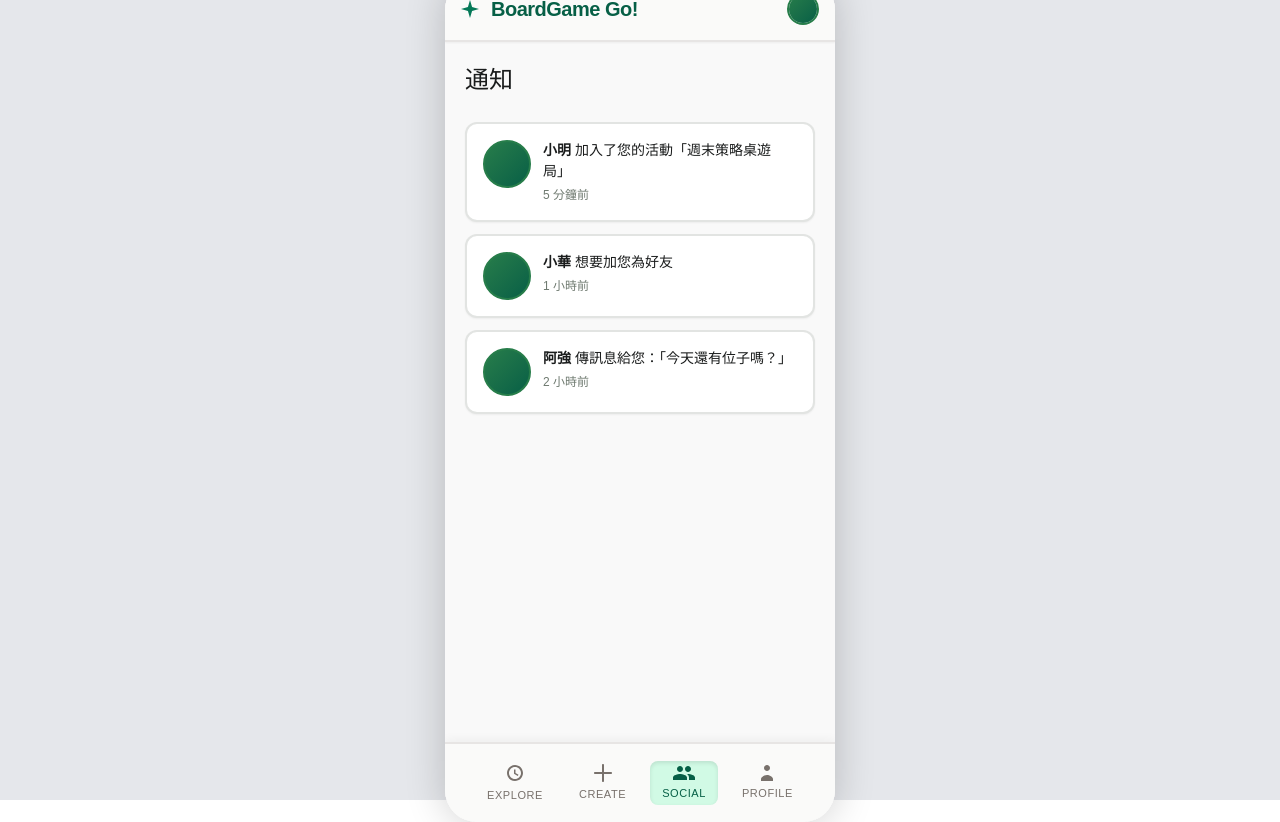
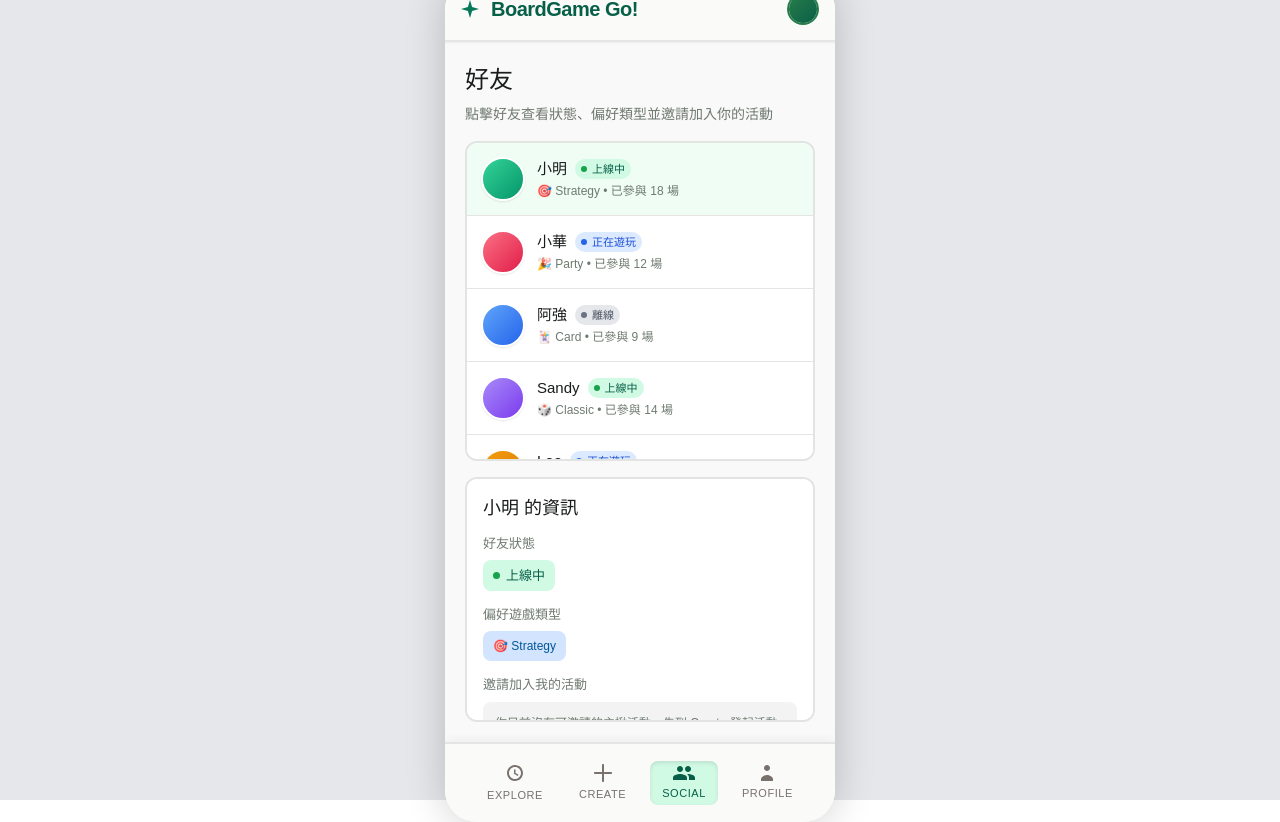
Before and after one commit to arth0us/boardgame_go, a React (Vite) app: page /social in a window 1280 px wide. Built offline with nearby package versions, Linux system fonts and the light colour scheme.

Commit message:
feat: add social page with friend status and event invitation functionality

```diff
--- a/src/app/components/SocialPage.tsx
+++ b/src/app/components/SocialPage.tsx
@@ -1,46 +1,196 @@
+import { useState } from 'react';
 import { PageLayout } from './PageLayout';
+import { GAME_CATEGORIES } from '../constants/gameCategories';
+import { useEvents } from '../contexts/EventsContext';
+
+type FriendStatus = 'online' | 'offline' | 'playing';
+
+interface Friend {
+  id: number;
+  name: string;
+  status: FriendStatus;
+  categoryIds: string[];
+  joinedCount: number;
+  avatarFrom: string;
+  avatarTo: string;
+}
+
+const FRIENDS: Friend[] = [
+  { id: 1, name: '小明', status: 'online', categoryIds: ['strategy'], joinedCount: 18, avatarFrom: '#34d399', avatarTo: '#059669' },
+  { id: 2, name: '小華', status: 'playing', categoryIds: ['party', 'classic'], joinedCount: 12, avatarFrom: '#fb7185', avatarTo: '#e11d48' },
+  { id: 3, name: '阿強', status: 'offline', categoryIds: ['card'], joinedCount: 9, avatarFrom: '#60a5fa', avatarTo: '#2563eb' },
+  { id: 4, name: 'Sandy', status: 'online', categoryIds: ['classic'], joinedCount: 14, avatarFrom: '#a78bfa', avatarTo: '#7c3aed' },
+  { id: 5, name: 'Leo', status: 'playing', categoryIds: ['strategy', 'card'], joinedCount: 21, avatarFrom: '#f59e0b', avatarTo: '#d97706' },
+  { id: 6, name: 'Mia', status: 'online', categoryIds: ['party'], joinedCount: 16, avatarFrom: '#f472b6', avatarTo: '#db2777' },
+  { id: 7, name: 'Eric', status: 'offline', categoryIds: ['classic', 'strategy'], joinedCount: 11, avatarFrom: '#22d3ee', avatarTo: '#0891b2' },
+  { id: 8, name: 'Nina', status: 'playing', categoryIds: ['card', 'party'], joinedCount: 13, avatarFrom: '#4ade80', avatarTo: '#16a34a' },
+];
+
+const STATUS_META: Record<FriendStatus, { label: string; bgColor: string; textColor: string; dotColor: string }> = {
+  online: { label: '上線中', bgColor: '#d1fae5', textColor: '#065f46', dotColor: '#16a34a' },
+  offline: { label: '離線', bgColor: '#e5e7eb', textColor: '#4b5563', dotColor: '#6b7280' },
+  playing: { label: '正在遊玩', bgColor: '#dbeafe', textColor: '#1d4ed8', dotColor: '#2563eb' },
+};
 
 export function SocialPage() {
-  const notifications = [
-    { id: 1, type: 'join', user: '小明', event: '週末策略桌遊局', time: '5 分鐘前' },
-    { id: 2, type: 'friend', user: '小華', time: '1 小時前' },
-    { id: 3, type: 'message', user: '阿強', message: '今天還有位子嗎？', time: '2 小時前' },
-  ];
+  const { events } = useEvents();
+  const [selectedFriendId, setSelectedFriendId] = useState<number>(FRIENDS[0]?.id ?? 1);
+  const [invitesByFriend, setInvitesByFriend] = useState<Record<number, number[]>>({});
+
+  const selectedFriend = FRIENDS.find((friend) => friend.id === selectedFriendId) ?? FRIENDS[0];
+  const myHostEvents = events.filter((event) => event.status === 'hosting');
+  const selectedStatusMeta = STATUS_META[selectedFriend.status];
+
+  const handleInvite = (friendId: number, eventId: number) => {
+    setInvitesByFriend((prev) => {
+      const invitedEvents = prev[friendId] ?? [];
+      if (invitedEvents.includes(eventId)) {
+        return prev;
+      }
+      return { ...prev, [friendId]: [...invitedEvents, eventId] };
+    });
+  };
 
   return (
     <PageLayout>
-      <div className="size-full overflow-y-auto bg-[#f9f9f9] p-[20px]">
-        <h1 className="font-['WenQuanYi_Zen_Hei:Medium',sans-serif] text-[24px] text-[#1a1c1c] mb-[24px]">
-          通知
-        </h1>
+      <div className="size-full overflow-hidden bg-[#f9f9f9] p-[20px]">
+        <div className="h-full flex flex-col gap-[16px]">
+          <div className="shrink-0">
+            <h1 className="font-['WenQuanYi_Zen_Hei:Medium',sans-serif] text-[24px] text-[#1a1c1c] mb-[6px]">
+              好友
+            </h1>
+            <p className="font-['WenQuanYi_Zen_Hei:Medium',sans-serif] text-[14px] text-[#6f7a70]">
+              點擊好友查看狀態、偏好類型並邀請加入你的活動
+            </p>
+          </div>
 
-        <div className="space-y-[12px]">
-          {notifications.map((notif) => (
-            <div
-              key={notif.id}
-              className="bg-white rounded-[12px] border-2 border-[rgba(111,122,112,0.2)] shadow-[0px_1px_2px_0px_rgba(0,0,0,0.05)] p-[16px]"
-            >
-              <div className="flex items-start gap-[12px]">
-                <div className="size-[48px] rounded-full border-2 border-[#277d4a] bg-gradient-to-br from-[#277d4a] to-[#065f46] shrink-0" />
-                <div className="flex-1">
-                  <div className="font-['WenQuanYi_Zen_Hei:Medium',sans-serif] text-[14px] text-[#1a1c1c] mb-[4px]">
-                    {notif.type === 'join' && (
-                      <><span className="font-bold">{notif.user}</span> 加入了您的活動「{notif.event}」</>
-                    )}
-                    {notif.type === 'friend' && (
-                      <><span className="font-bold">{notif.user}</span> 想要加您為好友</>
-                    )}
-                    {notif.type === 'message' && (
-                      <><span className="font-bold">{notif.user}</span> 傳訊息給您：「{notif.message}」</>
-                    )}
-                  </div>
-                  <div className="font-['WenQuanYi_Zen_Hei:Medium',sans-serif] text-[12px] text-[#6f7a70]">
-                    {notif.time}
-                  </div>
+          <div className="bg-white rounded-[12px] border-2 border-[rgba(111,122,112,0.2)] overflow-hidden h-[320px] shrink-0">
+            <div className="h-full overflow-y-auto">
+              {FRIENDS.map((friend) => {
+                const statusMeta = STATUS_META[friend.status];
+                const isSelected = friend.id === selectedFriendId;
+                const primaryCategory = GAME_CATEGORIES.find((cat) => cat.id === friend.categoryIds[0]);
+                return (
+                  <button
+                    key={friend.id}
+                    onClick={() => setSelectedFriendId(friend.id)}
+                    className={`w-full text-left p-[14px] border-b border-[#e7e5e4] last:border-b-0 ${
+                      isSelected ? 'bg-[#f0fdf4]' : 'bg-white'
+                    }`}
+                  >
+                    <div className="flex items-center gap-[12px]">
+                      <div
+                        className="size-[44px] rounded-full border-2 border-white shadow-[0px_1px_2px_0px_rgba(0,0,0,0.1)] shrink-0"
+                        style={{ backgroundImage: `linear-gradient(to bottom right, ${friend.avatarFrom}, ${friend.avatarTo})` }}
+                      />
+                      <div className="flex-1 min-w-0">
+                        <div className="flex items-center gap-[8px] mb-[2px]">
+                          <span className="font-['WenQuanYi_Zen_Hei:Medium',sans-serif] text-[15px] text-[#1a1c1c] truncate">
+                            {friend.name}
+                          </span>
+                          <span
+                            className="inline-flex items-center gap-[5px] px-[6px] py-[2px] rounded-[10px] font-['WenQuanYi_Zen_Hei:Medium',sans-serif] text-[11px]"
+                            style={{ backgroundColor: statusMeta.bgColor, color: statusMeta.textColor }}
+                          >
+                            <span className="size-[6px] rounded-full" style={{ backgroundColor: statusMeta.dotColor }} />
+                            {statusMeta.label}
+                          </span>
+                        </div>
+                        <div className="font-['WenQuanYi_Zen_Hei:Medium',sans-serif] text-[12px] text-[#6f7a70] truncate">
+                          {primaryCategory ? `${primaryCategory.icon} ${primaryCategory.name}` : '偏好未設定'} • 已參與 {friend.joinedCount} 場
+                        </div>
+                      </div>
+                    </div>
+                  </button>
+                );
+              })}
+            </div>
+          </div>
+
+          {selectedFriend && (
+            <div className="bg-white rounded-[12px] border-2 border-[rgba(111,122,112,0.2)] p-[16px] flex-1 min-h-0 overflow-y-auto">
+              <h2 className="font-['WenQuanYi_Zen_Hei:Medium',sans-serif] text-[18px] text-[#1a1c1c] mb-[12px]">
+                {selectedFriend.name} 的資訊
+              </h2>
+
+              <div className="mb-[14px]">
+                <div className="font-['WenQuanYi_Zen_Hei:Medium',sans-serif] text-[13px] text-[#6f7a70] mb-[6px]">
+                  好友狀態
+                </div>
+                <span
+                  className="inline-flex items-center gap-[6px] px-[10px] py-[6px] rounded-[8px] font-['WenQuanYi_Zen_Hei:Medium',sans-serif] text-[13px]"
+                  style={{ backgroundColor: selectedStatusMeta.bgColor, color: selectedStatusMeta.textColor }}
+                >
+                  <span className="size-[7px] rounded-full" style={{ backgroundColor: selectedStatusMeta.dotColor }} />
+                  {selectedStatusMeta.label}
+                </span>
+              </div>
+
+              <div className="mb-[14px]">
+                <div className="font-['WenQuanYi_Zen_Hei:Medium',sans-serif] text-[13px] text-[#6f7a70] mb-[6px]">
+                  偏好遊戲類型
+                </div>
+                <div className="flex flex-wrap gap-[8px]">
+                  {selectedFriend.categoryIds.map((categoryId) => {
+                    const category = GAME_CATEGORIES.find((item) => item.id === categoryId);
+                    if (!category) return null;
+                    return (
+                      <span
+                        key={category.id}
+                        className="px-[10px] py-[6px] rounded-[8px] font-['WenQuanYi_Zen_Hei:Medium',sans-serif] text-[12px]"
+                        style={{ backgroundColor: category.bgColor, color: category.color }}
+                      >
+                        {category.icon} {category.name}
+                      </span>
+                    );
+                  })}
                 </div>
               </div>
+
+              <div>
+                <div className="font-['WenQuanYi_Zen_Hei:Medium',sans-serif] text-[13px] text-[#6f7a70] mb-[8px]">
+                  邀請加入我的活動
+                </div>
+                {myHostEvents.length === 0 ? (
+                  <div className="bg-[#f3f3f3] rounded-[8px] p-[12px] font-['WenQuanYi_Zen_Hei:Medium',sans-serif] text-[12px] text-[#6f7a70]">
+                    你目前沒有可邀請的主揪活動，先到 Create 發起活動吧。
+                  </div>
+                ) : (
+                  <div className="flex flex-col gap-[8px]">
+                    {myHostEvents.map((event) => {
+                      const invited = (invitesByFriend[selectedFriend.id] ?? []).includes(event.id);
+                      return (
+                        <div
+                          key={event.id}
+                          className="bg-[#fafaf9] rounded-[8px] border border-[rgba(111,122,112,0.2)] p-[10px] flex items-center justify-between gap-[8px]"
+                        >
+                          <div className="min-w-0">
+                            <div className="font-['WenQuanYi_Zen_Hei:Medium',sans-serif] text-[13px] text-[#1a1c1c] truncate">
+                              {event.title}
+                            </div>
+                            <div className="font-['WenQuanYi_Zen_Hei:Medium',sans-serif] text-[11px] text-[#6f7a70] truncate">
+                              {event.time} • {event.location}
+                            </div>
+                          </div>
+                          <button
+                            onClick={() => handleInvite(selectedFriend.id, event.id)}
+                            disabled={invited}
+                            className={`shrink-0 px-[10px] py-[6px] rounded-[7px] font-['WenQuanYi_Zen_Hei:Medium',sans-serif] text-[12px] ${
+                              invited
+                                ? 'bg-[#e8e8e8] text-[#6f7a70]'
+                                : 'bg-[#006334] text-white'
+                            }`}
+                          >
+                            {invited ? '已邀請' : '邀請'}
+                          </button>
+                        </div>
+                      );
+                    })}
+                  </div>
+                )}
+              </div>
             </div>
-          ))}
+          )}
         </div>
       </div>
     </PageLayout>
```
Also changed, not shown: 5 other files (tests, documents, lock files or other folders).
